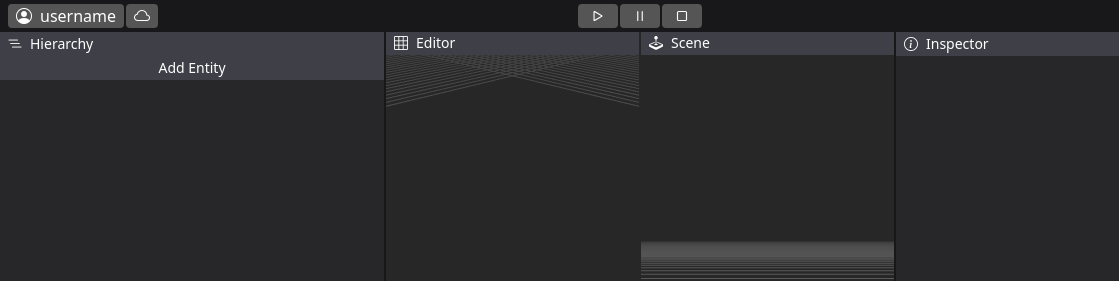
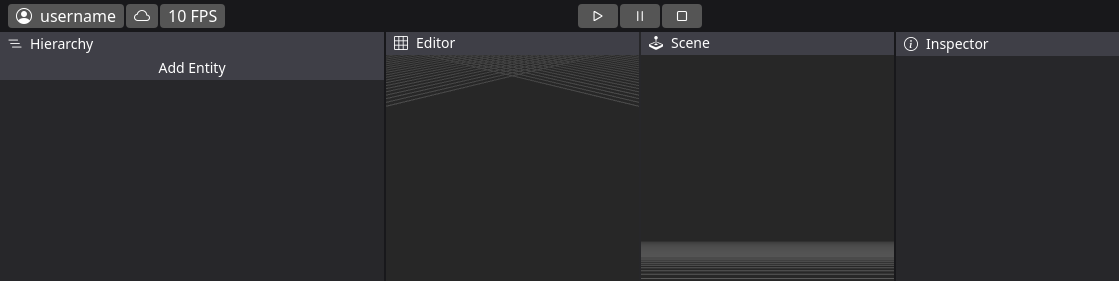
Before and after one commit to ViniciusGoncalves00/three-explorer, a website built with webpack: page index.html in a window 1280 px wide. Both pictures are taken after a click on the button 597 px from the left and 16 px from the top of the page. Shown: the top 281 px of the page, 0-1119 px from the left. Built offline with nearby package versions, Linux system fonts and the light colour scheme; animation ran at ten frames a second.

Commit message:
show fps

```diff
--- a/index.html
+++ b/index.html
@@ -13,13 +13,16 @@
     <!-- TOP -->
     <div id="top" class="w-full h-8 flex items-center justify-between px-2">
       <div class="w-full h-8 flex items-center justify-start space-x-[2px]">
-        <button class="btn btn--time-controller  space-x-2">
+        <button class="btn btn--time-controller space-x-2">
           <i class="bi bi-person-circle"></i>
           <p>username</p>
         </button>
         <button class="btn btn--time-controller">
           <i class="bi bi-cloud"></i>
         </button>
+        <div class="btn btn--time-controller">
+          <p id="fps-container"></p>
+        </div>
       </div>
 
       <div id="time-controls" class="w-full h-8 flex items-center justify-center space-x-[2px]">
--- a/src/core/engine/engine.ts
+++ b/src/core/engine/engine.ts
@@ -16,6 +16,8 @@ import { isIAwake, isIFixedUpdate, isILateUpdate, isIStart, isIUpdate } from "./
 
 export class Engine implements IObserver {
   private _time: Time;
+  public get time(): Time { return this._time };
+
   private _timeController: TimeController;
   public get timeController(): TimeController { return this._timeController };
 
--- a/src/core/engine/time.ts
+++ b/src/core/engine/time.ts
@@ -1,19 +1,34 @@
+import { ObservableField } from "../patterns/observer/observable-field";
+
 export class Time {
-    private readonly secondToMilisecond = 1000;
+    public globalTimeScale = 1;
+
+    public get deltaTime(): number { return this._deltaTime; }
+    public get lastTime(): number { return this._lastTime; }
+    public get framesPerSecond(): ObservableField<number> { return this._framesPerSecond; }
+    public get averageFramesPerSecond(): ObservableField<number> { return this._averageFamesPerSecond; }
 
     private _deltaTime: number = 0;
-    public get deltaTime(): number { return this._deltaTime; }
+    private _lastTime: number = 0;
+    private _framesPerSecond: ObservableField<number> = new ObservableField(0);
+    private _averageFamesPerSecond: ObservableField<number> = new ObservableField(0);
 
-    private _lastTime: number = 0;
-    public get lastTime(): number { return this._lastTime; }
-
-    public frameRateMS = 16.666; // frame time delta (~60fps = 16.6ms)
-    public globalTimeScale = 1;
+    private readonly _milisecondToSecond = 1000;
+    private readonly _fpsHistory: number[] = [];
+    private readonly _fpsSmoothing = 10;
 
     public update(): void {
         const now = performance.now();
-        const deltaTime = (now - this.lastTime) / this.secondToMilisecond;
+        const deltaTime = (now - this.lastTime) / this._milisecondToSecond;
         this._deltaTime = deltaTime * this.globalTimeScale
         this._lastTime = now;
+        this._framesPerSecond.value = 1 / deltaTime;
+
+        this._fpsHistory.push(this._framesPerSecond.value);
+        if (this._fpsHistory.length > this._fpsSmoothing)
+            this._fpsHistory.shift();
+
+        const averageFps = this._fpsHistory.reduce((a, b) => a + b) / this._fpsHistory.length;
+        this._averageFamesPerSecond.value = Math.round(averageFps);
     }
 }
--- a/src/main.ts
+++ b/src/main.ts
@@ -22,6 +22,7 @@ window.addEventListener('DOMContentLoaded', () => {
   const consoleContainer = document.getElementById('console-content');
   const entitiesContainer = document.getElementById('entities-container');
   const inspectorContainer = document.getElementById("inspector-container");
+  const fpsContainer = document.getElementById("fps-container");
 
   if (!containerEditor || !canvasEditor || !containerSimulator || !canvasSimulator) return;
 
@@ -34,6 +35,8 @@ window.addEventListener('DOMContentLoaded', () => {
 
   new TimeControllerHandler(document, engine.timeController);
 
+  if (fpsContainer) engine.time.averageFramesPerSecond.subscribe(() => fpsContainer.innerHTML = `${engine.time.averageFramesPerSecond.value.toString()} FPS`);
+
   if (!consoleContainer) return;
 
   const consoleClass = new Console(consoleContainer);
@@ -44,6 +47,7 @@ window.addEventListener('DOMContentLoaded', () => {
   if (!entitiesContainer) return;
   if (!inspectorContainer) return;
 
+
   const entityHandler = new EntityHandler(engine, threeEngine, binder);
   const inspector = new Inspector(inspectorContainer);
   const hierarchy = new Hierarchy(engine, entitiesContainer!, entity => EntityHandler.selectedEntity.value = entity);
```
